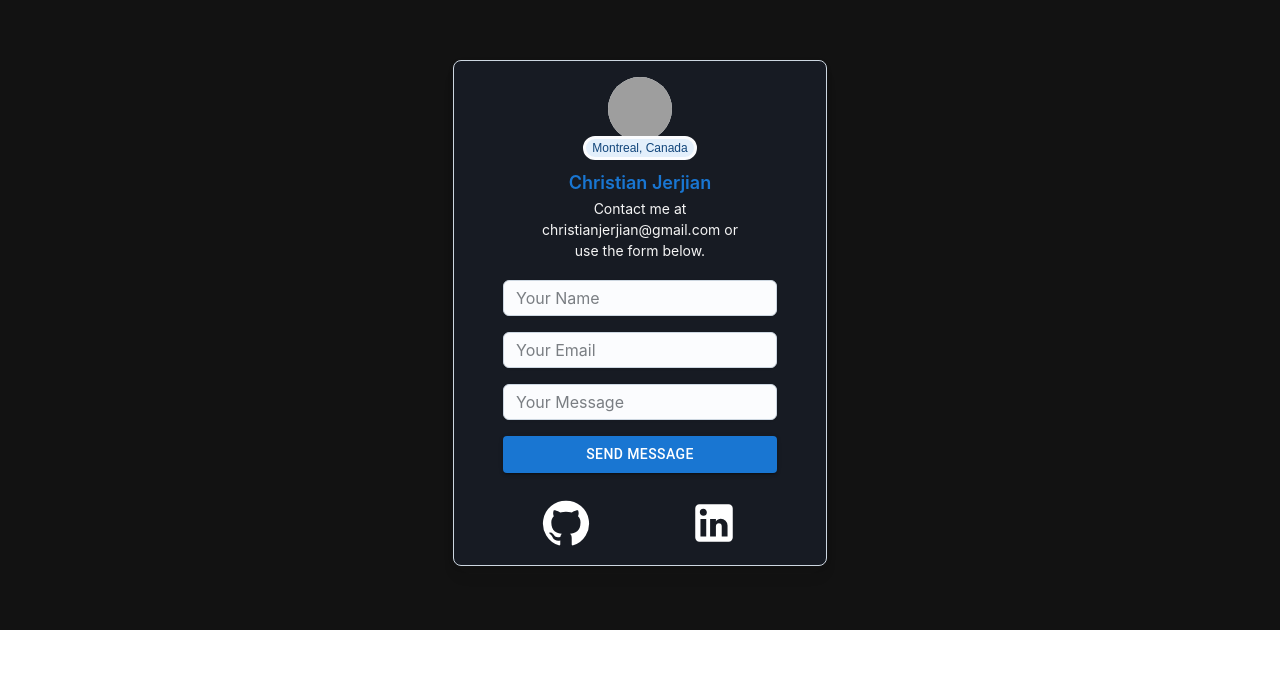
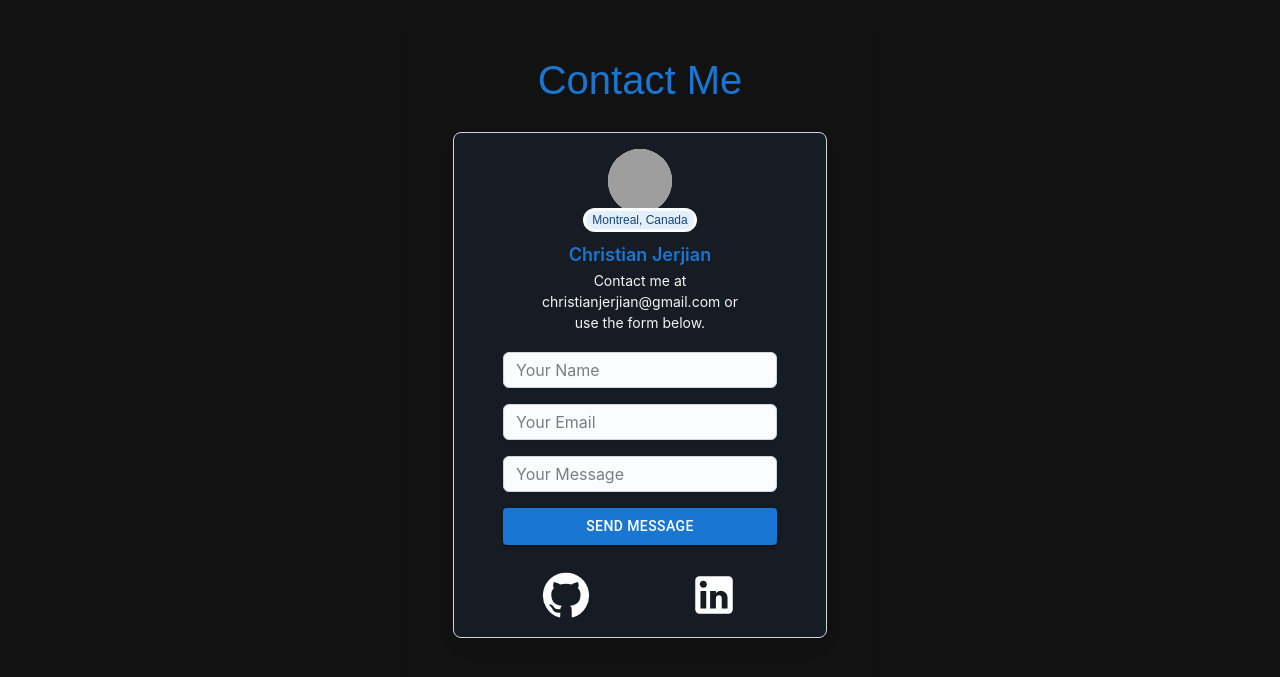
Before and after one commit to Jerjian/personal-website-2024, a React (Create React App) app: page / in a window 1280 px wide. Shown: the part 1527-2204 px from the top of the page. Before the commit the page ends 2157 px from the top, so only its background shows below. Built offline with nearby package versions, Linux system fonts and the light colour scheme; grey boxes are pictures that could not be loaded.

Commit message:
Added Contact Form Functionality

```diff
--- a/src/components/contact/ContactForm.css
+++ b/src/components/contact/ContactForm.css
@@ -1,20 +1,33 @@
-.contact-form{
+.contact-form {
+  min-width: 400px;
+  margin: 2rem auto;
+  padding: 2rem;
   box-shadow: 0 4px 6px rgba(0, 0, 0, 0.1);
+  max-width: 80%;
+}
+.contact-form h1 {
+  text-align: center;
+  font-size: 2.5rem;
+  margin-bottom: 2rem;
+  color: var(--accent-color);
+}
+.contact-form-card {
+  padding: 1rem;
+  margin: 1rem;
   background-color: var(--card-background-color) !important;
-  padding: 1rem !important;
-  min-width: 00px;
-  margin: 4rem auto !important;
+  transition: transform 0.3s ease;
 }
-.card-actions{
+
+.card-actions {
   display: flex;
   justify-content: center;
   gap: 8rem !important;
-  margin:1rem ;
+  margin: 1rem;
 }
 
-.contact-form-name{
+.contact-form-name {
   color: var(--accent-color) !important;
 }
-.contact-form-description{
+.contact-form-description {
   color: var(--card-text-color) !important;
 }
--- a/src/components/contact/ContactForm.js
+++ b/src/components/contact/ContactForm.js
@@ -16,18 +16,45 @@ import GitHubIcon from "@mui/icons-material/GitHub";
 import LinkedInIcon from "@mui/icons-material/LinkedIn";
 import Tooltip from "@mui/material/Tooltip";
 
-
 import "./ContactForm.css";
 
+import { useState } from "react";
+
 export default function ContactForm({ theme, isThemeToggled }) {
+  const [formData, setFormData] = useState({
+    name: "",
+    email: "",
+    message: "",
+  });
+
+  function handleInputChange(e) {
+    e.preventDefault();
+    const name = e.target.name;
+    const value = e.target.value;
+    setFormData((prev) => {
+      return { ...prev, [name]: value };
+    });
+  }
+  function handleSubmit(e) {
+    e.preventDefault();
+    const { name, email, message } = formData;
+    const subject = `Contact from ${name}`;
+    const body = `${message}`;
+    const mailtoLink = `mailto:christianjerjian@gmail.com?subject=${encodeURIComponent(
+      subject
+    )}&body=${encodeURIComponent(body)}`;
+    window.location.href = mailtoLink;
+  }
 
   function handleClick(link) {
     window.open(link);
   }
 
   return (
+    <div className="contact-form">
+      <h1>Contact Me</h1>
       <Card
-    className="contact-form"
+        className="contact-form-card"
         sx={{
           width: 340,
           maxWidth: "100%",
@@ -52,11 +79,18 @@ export default function ContactForm({ theme, isThemeToggled }) {
           >
             Montreal, Canada
           </Chip>
-        <Typography className="contact-form-name" level="title-lg">Christian Jerjian</Typography>
-        <Typography className="contact-form-description" level="body-sm" sx={{ maxWidth: "24ch" }}>
+          <Typography className="contact-form-name" level="title-lg">
+            Christian Jerjian
+          </Typography>
+          <Typography
+            className="contact-form-description"
+            level="body-sm"
+            sx={{ maxWidth: "24ch" }}
+          >
             Contact me at christianjerjian@gmail.com or use the form below.
           </Typography>
           <Box
+            onSubmit={handleSubmit}
             sx={{
               display: "flex",
               flexDirection: "column",
@@ -64,13 +98,41 @@ export default function ContactForm({ theme, isThemeToggled }) {
               mt: 2,
             }}
           >
-          <Input placeholder="Your Name" fullWidth />
-          <Input placeholder="Your Email" fullWidth />
-          <Input placeholder="Your Message" fullWidth multiline rows={4} />
-          <Button variant="contained"
-          sx={{ backgroundColor: isThemeToggled
+            <Input
+              placeholder="Your Name"
+              fullWidth
+              name="name"
+              value={formData.name}
+              required
+              onChange={(e) => handleInputChange(e)}
+            />
+            <Input
+              placeholder="Your Email"
+              fullWidth
+              name="email"
+              value={formData.email}
+              onChange={(e) => handleInputChange(e)}
+              required
+            />
+            <Input
+              placeholder="Your Message"
+              fullWidth
+              multiline
+              rows={4}
+              name="message"
+              value={formData.message}
+              onChange={(e) => handleInputChange(e)}
+              required
+            />
+            <Button
+              variant="contained"
+              sx={{
+                backgroundColor: isThemeToggled
                   ? theme.palette.primary.dark
-            : theme.palette.primary.main }}>
+                  : theme.palette.primary.main,
+              }}
+              onClick={handleSubmit}
+            >
               Send Message
             </Button>
           </Box>
@@ -89,7 +151,9 @@ export default function ContactForm({ theme, isThemeToggled }) {
 
           <Tooltip title="Open my LinkedIn">
             <LinkedInIcon
-            onClick={() => handleClick("https://www.linkedin.com/in/christianjerjian/")}
+              onClick={() =>
+                handleClick("https://www.linkedin.com/in/christianjerjian/")
+              }
               sx={{
                 fontSize: 20,
                 color: isThemeToggled ? "#FFFFFF" : "#171515",
@@ -98,7 +162,7 @@ export default function ContactForm({ theme, isThemeToggled }) {
             />
           </Tooltip>
         </CardActions>
-
       </Card>
+    </div>
   );
 }
--- a/src/components/main/ProfileHeader.js
+++ b/src/components/main/ProfileHeader.js
@@ -162,10 +162,7 @@ function StyledButton({
   return (
     <div className={className} onClick={onClick}>
       <ThemeProvider theme={theme}>
-        <Button
-          variant={variant}
-          sx={{ ...baseStyles, ...variantStyles }}
-        >
+        <Button variant={variant} sx={{ ...baseStyles, ...variantStyles }}>
           {children}
         </Button>
       </ThemeProvider>
--- a/src/components/main/Work.css
+++ b/src/components/main/Work.css
@@ -1,11 +1,10 @@
 /* Work component styles */
 .work {
-  max-width: 80%;
   min-width: 400px;
   margin: 4rem auto;
   padding: 2rem;
-  border-radius: 10px;
   box-shadow: 0 4px 6px rgba(0, 0, 0, 0.1);
+  max-width: 80%;
 }
 
 .work h1 {
--- a/src/components/navigation/Nav.js
+++ b/src/components/navigation/Nav.js
@@ -63,9 +63,6 @@ function NavLinks() {
           <a href="/#Work">My Work</a>
         </li>
         <li className="NavLinks-item">
-          <a href="/#Skills">Skills</a>
-        </li>
-        <li className="NavLinks-item">
           <a href="/#Contact">Contact</a>
         </li>
       </ul>
```
Also changed, not shown: src/components/main/Work.js (+1 -6 lines), src/components/skills/Skill.js (deleted, +0 -68 lines), 1 other file (tests, documents, lock files or other folders). Lines whose indentation alone changed are shown as unchanged.
